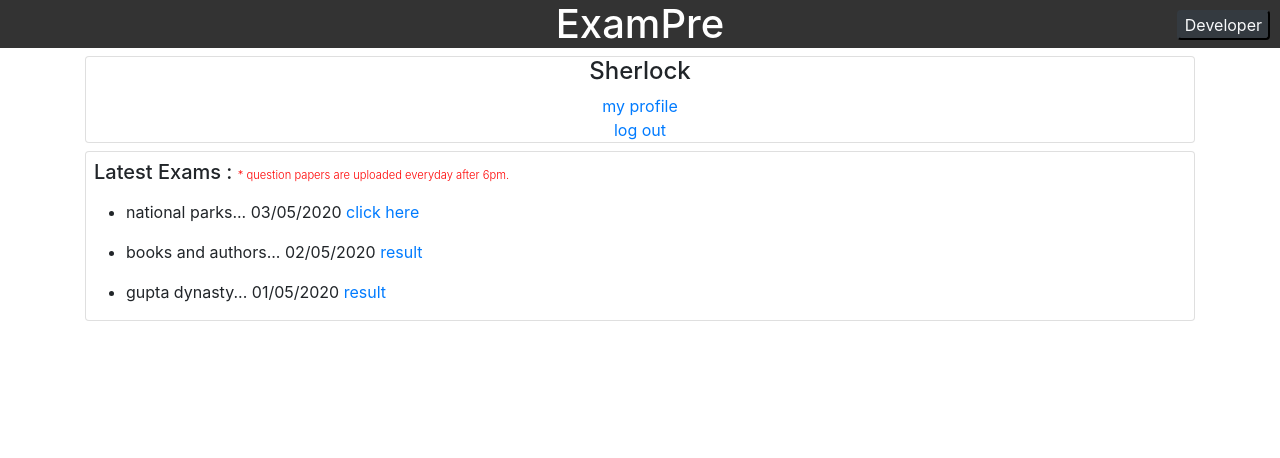
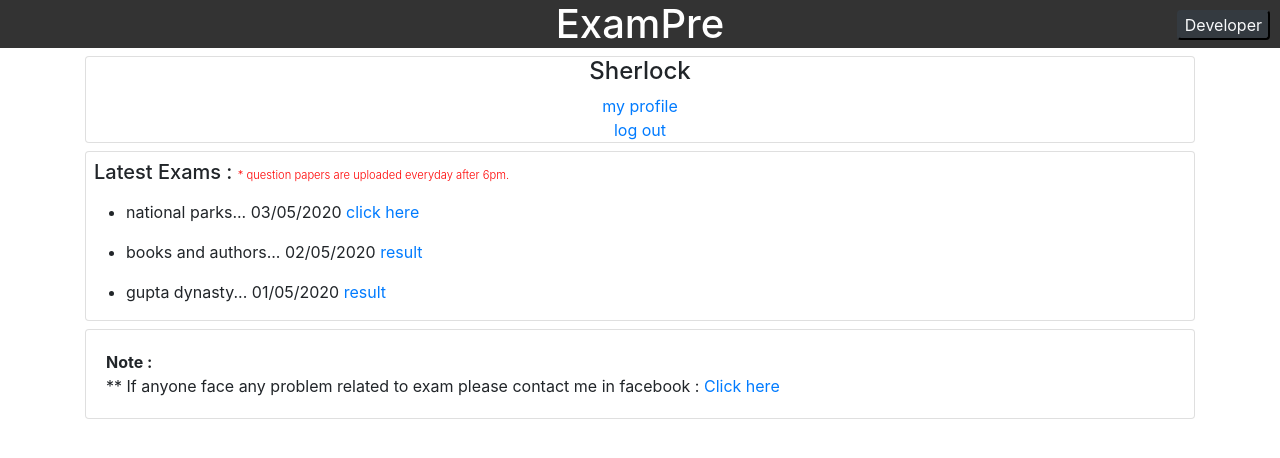
Before and after one commit to microStationCorp/test_exam, a Django app: page /timeline/ in a window 1280 px wide. Shown: the top 458 px of the page. Run offline with Django 3.2, Linux system fonts and the light colour scheme; a user stored in the database is signed in; data comes from the database, SQL or seed files in the repository; both versions use the stored data as it was after the commit; some libraries are stand-ins or nearby versions.

Commit message:
contact me update

```diff
--- a/myProfile/templates/myProfile/profile.html
+++ b/myProfile/templates/myProfile/profile.html
@@ -29,6 +29,7 @@ home page
                     <th scope="col">#</th>
                     <th scope="col">topic</th>
                     <th scope="col">percentage</th>
+                    <th scope="col">Remark</th>
                     <th scope="col">rank</th>
                     <th scope="col">topper</th>
                 </tr>
@@ -39,6 +40,11 @@ home page
                     <th scope="row">{{forloop.counter}}</th>
                     <td>{{t.name}}</td>
                     <td>{{t.perc}}</td>
+                    {% if t.rem %}
+                    <td class="text-success">Passed</td>
+                    {% else %}
+                    <td class="text-danger">Failed</td>
+                    {% endif %}
                     <td>{{t.rank}}/{{t.total}}</td>
                     <td class="text-success">{{t.topper}}({{t.tper}}%)</td>
                 </tr>
--- a/myProfile/views.py
+++ b/myProfile/views.py
@@ -15,6 +15,7 @@ def mypfl(request):
             top.append({
                 'name': Topic.objects.get(id=m.topic_id).topic_name,
                 'perc': m.percentage,
+                'rem': m.passed,
                 'rank': list(Marksheet.objects.filter(topic_id=m.topic_id).order_by("-percentage").values_list('user__id', flat=True)).index(request.user.id)+1,
                 'total': len(Marksheet.objects.filter(topic_id=m.topic_id)),
                 'topper': Marksheet.objects.filter(topic_id=m.topic_id).order_by("-percentage").first().user.username,
--- a/timeline/templates/timeline/timeline.html
+++ b/timeline/templates/timeline/timeline.html
@@ -31,7 +31,8 @@
     <div class="card mt-2">
         <div class="card-title m-2">
             <h5>
-                Latest Exams : <span class="info-text font-weight-light">* question papers are uploaded everyday after 6pm.</span>
+                Latest Exams : <span class="info-text font-weight-light">* question papers are uploaded everyday after
+                    6pm.</span>
             </h5>
         </div>
         <div>
@@ -58,5 +59,16 @@
             {% endfor %}
         </div>
     </div>
+    <div class="card mt-2">
+        <div class="card-body">
+            <span class="font-weight-bold">
+                Note :
+            </span><br>
+            <span>
+                ** If anyone face any problem related to exam please contact me in facebook : <a
+                    href="https://www.facebook.com/sherlock.mondal" target="_blank">Click here</a>
+            </span><br>
+        </div>
+    </div>
 </div>
 {% endblock body %}
```
Also changed, not shown: paper/templates/paper/markSheet.html (+6 -2 lines), paper/templates/paper/result.html (+6 -2 lines), db.sqlite3.
